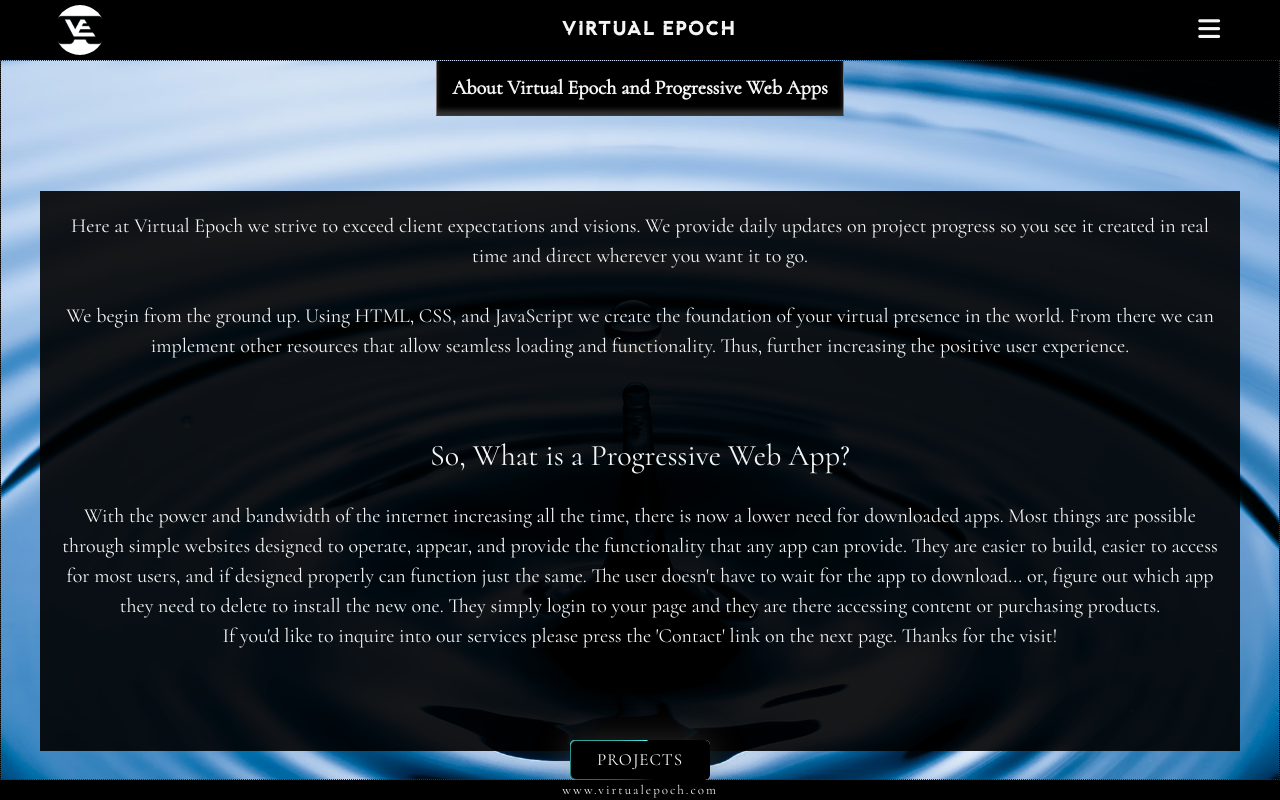
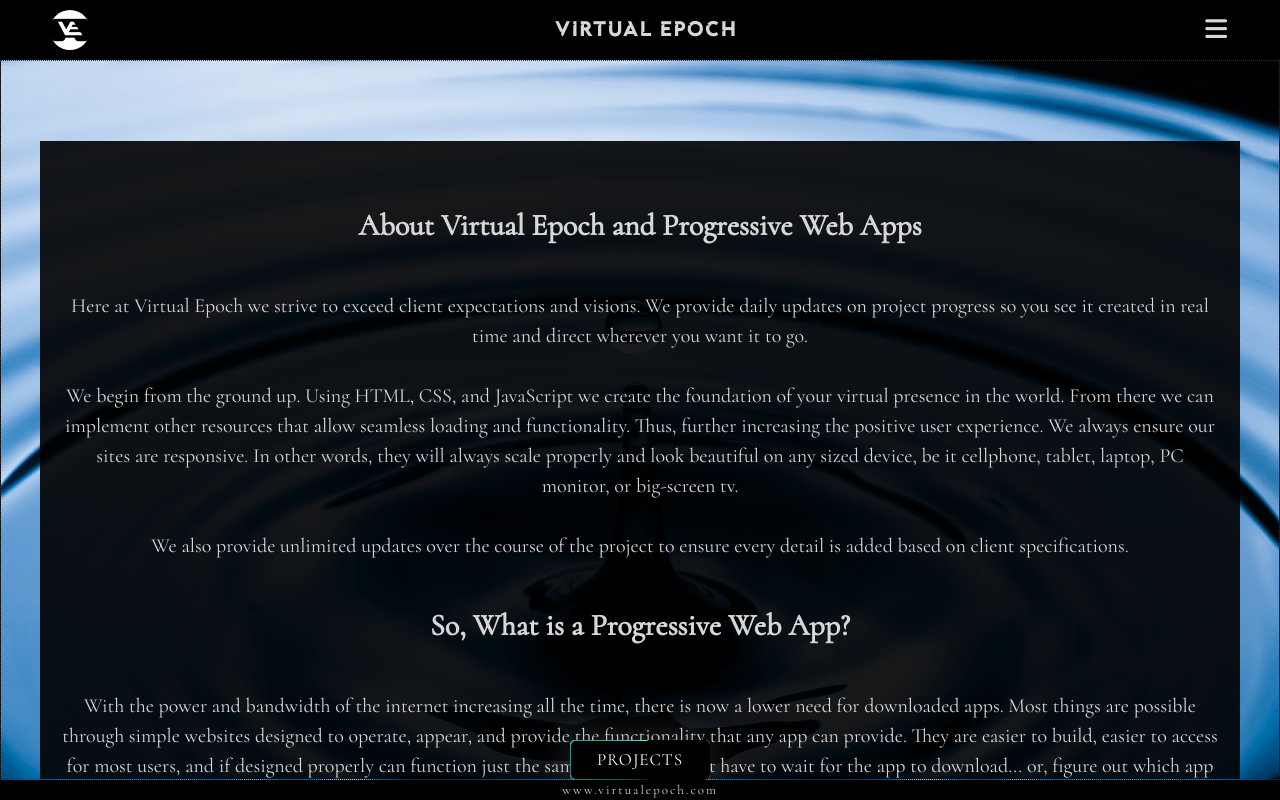
Before and after one commit to virtualepoch/Virtual-Epoch, a plain HTML site: page index.html in a window 1280 px wide. Both pictures are taken after a click on the item "LEARN MORE". Drawn offline with Linux system fonts and the light colour scheme.

Commit message:
layout updates

```diff
--- a/css/layout.css
+++ b/css/layout.css
@@ -13,6 +13,9 @@
   text-decoration: none;
   list-style: none;
   box-sizing: border-box;
+  -webkit-tap-highlight-color: rgb(255, 255, 255,.7);
+  -webkit-font-smoothing: antialiased;
+  text-rendering: optimizeLegibility;
   font-family: "Cormorant", sans-serif;
 }
 *::-webkit-scrollbar {
@@ -23,7 +26,7 @@
   height: 100%;
   overflow: hidden;
   background-color: rgb(0, 0, 0);
-  color: #f5f5f5;
+  color: #d7d7d7;
 }
 nav {
   width: 100vw;
@@ -47,10 +50,10 @@
   margin: 0 auto;
   display: flex;
   justify-content: space-between;
-}
+  }
 nav img {
-  margin: auto 15px;
-  height: 50px;
+  margin: auto 10px;
+  height: 40px;
   border-radius: 50%;
   cursor: pointer;
 }
@@ -60,27 +63,27 @@
 }
 nav h1 {
   font-family: Blackpast;
-  font-size: 19px;
+  font-size: 20px;
   letter-spacing: 2px;
   line-height: 60px;
   cursor: pointer;
-}
+  }
 #menu-button {
   font-size: 25px;
   line-height: 60px;
-  padding: 0 20px;
+  padding: 0 13px;
   cursor: pointer;
   display: block;
-}
+  }
 #menu-box {
   height: calc(100vh - 80px);
   max-width: 1200px;
   display: flex;
   flex-direction: column;
   margin: 60px auto 0 auto;
-  background: black;
+  background: rgb(0, 0, 0);
   text-align: center;
-  font-size: 20px;
+  font-size: 25px;
   position: fixed;
   top: -444%;
   left: 0;
--- a/css/section.css
+++ b/css/section.css
@@ -18,10 +18,7 @@
   left: 0;
   z-index: 1;
 }
-#home h1,
-#about h1,
-#projects h1,
-#contact h1 {
+#home h1 {
   position: fixed;
   left: 0;
   right: 0;
@@ -29,12 +26,18 @@
   margin: 0 auto;
   width: fit-content;
   z-index: 11;
-  padding: 15px;
+  padding: 10px 15px;
   border-right: 1px solid rgb(119, 119, 119);
   border-bottom: 1px solid rgb(119, 119, 119, 0.5);
   border-left: 1px solid rgb(119, 119, 119);
   box-shadow: 0 -5px 5px rgba(255, 255, 255, 0.2) inset;
   background: black;
+}
+#about h1,
+#projects h1,
+#contact h1 {
+  padding: 50px 10px;
+  font-size: 30px;
 }
 #home {
   background: black;
@@ -91,7 +94,7 @@
 .projects-content,
 .contact-content {
   max-width: 1200px;
-  margin: 130px auto;
+  margin: 80px auto;
   padding: 20px;
   background-color: rgb(0, 0, 0, 0.9);
   font-size: 20px;
--- a/index.html
+++ b/index.html
@@ -10,10 +10,10 @@
   <script src="https://kit.fontawesome.com/77ea0c8449.js" crossorigin="anonymous"></script>
   <title>Web App Development, UI and UX - Virtual Epoch</title>
   <meta name="description"
-    content="Here at Virtual Epoch we specialize in front end web development. We use HTML, CSS, and JavaScript to create customizable user interfaces and user experiences.">
+    content="Here at Virtual Epoch we specialize in front end web development. We use HTML, CSS, and JavaScript to create customizable and responsive user interfaces and user experiences.">
   <!--META KEYWORDS ARE NOT CASE SENSITIVE-->
   <meta name="keywords"
-    content="web design, web development, web customization, web optomization, html, css, javascript">
+    content="web design, web development, web customization, web optimization, html, css, javascript, responsive website, responsive web app">
   <link rel="apple-touch-icon" sizes="180x180" href="favicons/apple-touch-icon.png">
   <link rel="icon" type="image/png" sizes="32x32" href="favicons/favicon-32x32.png">
   <link rel="icon" type="image/png" sizes="16x16" href="favicons/favicon-16x16.png">
@@ -53,7 +53,7 @@
       <h2>Design</h2>
     </div>
     <div id="h3">
-      <h2>Developement</h2>
+      <h2>Development</h2>
     </div>
     <div id="h4">
       <h2>Customization</h2>
@@ -64,29 +64,32 @@
   </section>
 
   <section id="about">
-    <h1>About Virtual Epoch and Progressive Web Apps</h1>
     <div class="about-content">
+      <h1>About Virtual Epoch and Progressive Web Apps</h1>
       <p>Here at Virtual Epoch we strive to exceed client expectations and visions. We provide daily updates
         on project progress so you see it created in real time and direct wherever you want it to go.</p>
       <br />
-      <p style="padding-bottom: 50px;">We begin from the ground up. Using HTML, CSS, and JavaScript we create the
+      <p>We begin from the ground up. Using HTML, CSS, and JavaScript we create the
         foundation of your virtual
         presence in the world. From there we can implement other resources that allow seamless loading and
         functionality. Thus, further increasing the positive user
-        experience.</p>
+        experience. We always ensure our sites are responsive. In other words, they will always scale properly and look
+        beautiful on any sized device, be it cellphone, tablet, laptop, PC monitor, or big-screen tv.</p>
       <br />
+      <p>We also provide unlimited updates over the course of the project to ensure every detail is added based on
+        client specifications.</p>
       <div class="web-app-content">
-        <p style="font-size: 30px;">So, What is a Progressive Web App?</p>
-        <br>
+        <h1>So, What is a Progressive Web App?</h1>
         <p>With the power and bandwidth of the internet increasing all the time, there is now a lower need for
           downloaded apps. Most things are possible through simple websites designed to operate, appear, and provide the
           functionality that any app can provide. They are easier to build, easier to access for most users, and if
           designed properly can function just the same. The user doesn't have to wait for the app to download... or,
           figure out which app they need to delete to install the new one. They simply login to your page and they are
           there accessing content or purchasing products.</p>
+          <br>
+        <p>If you'd like to inquire into our services please press the 'Contact' link on the next page. Thanks for the
+          visit!</p>
       </div>
-      <p>If you'd like to inquire into our services please press the 'Contact' link on the next page. Thanks for the
-        visit!</p>
     </div>
   </section>
 
```
